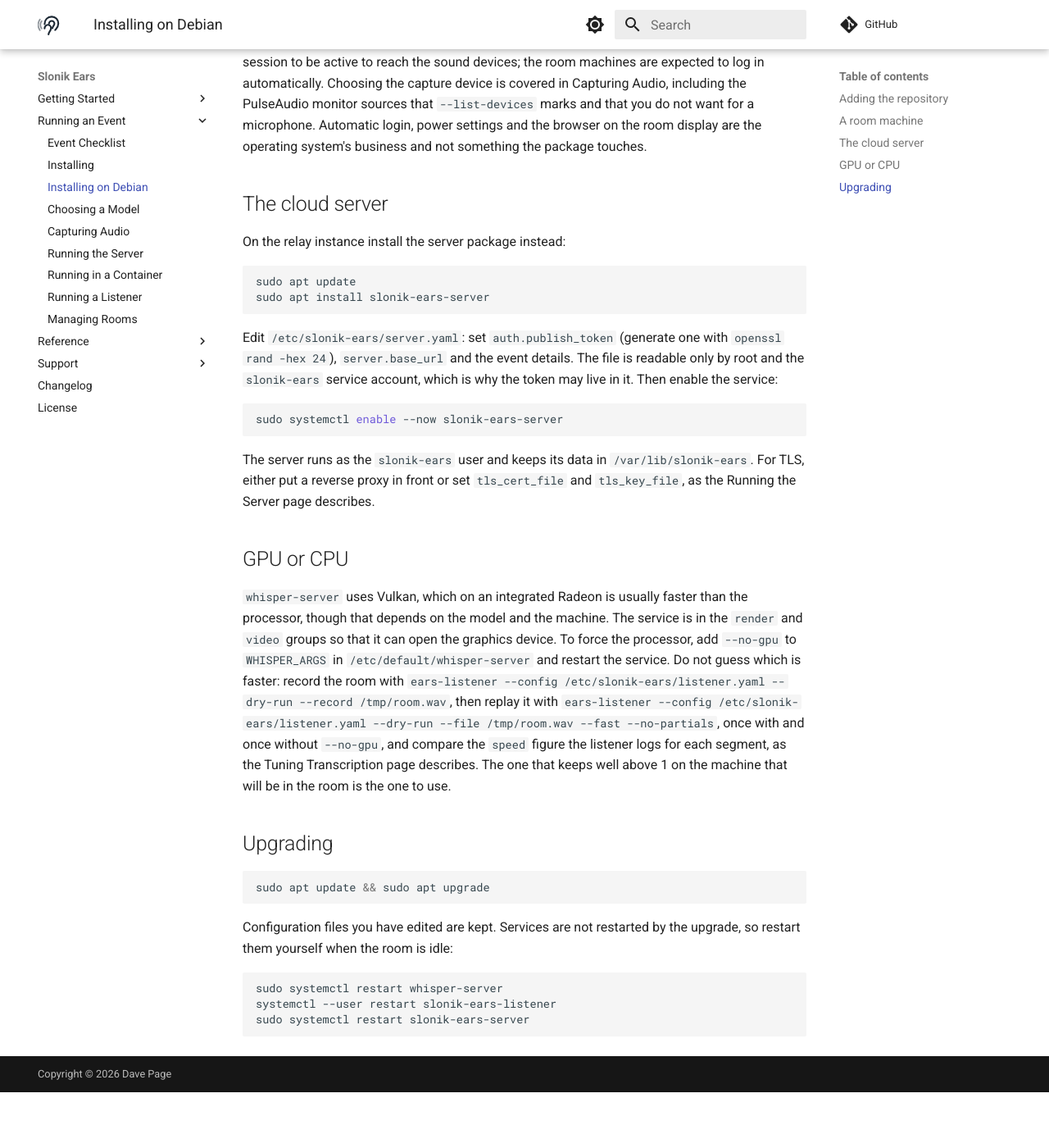
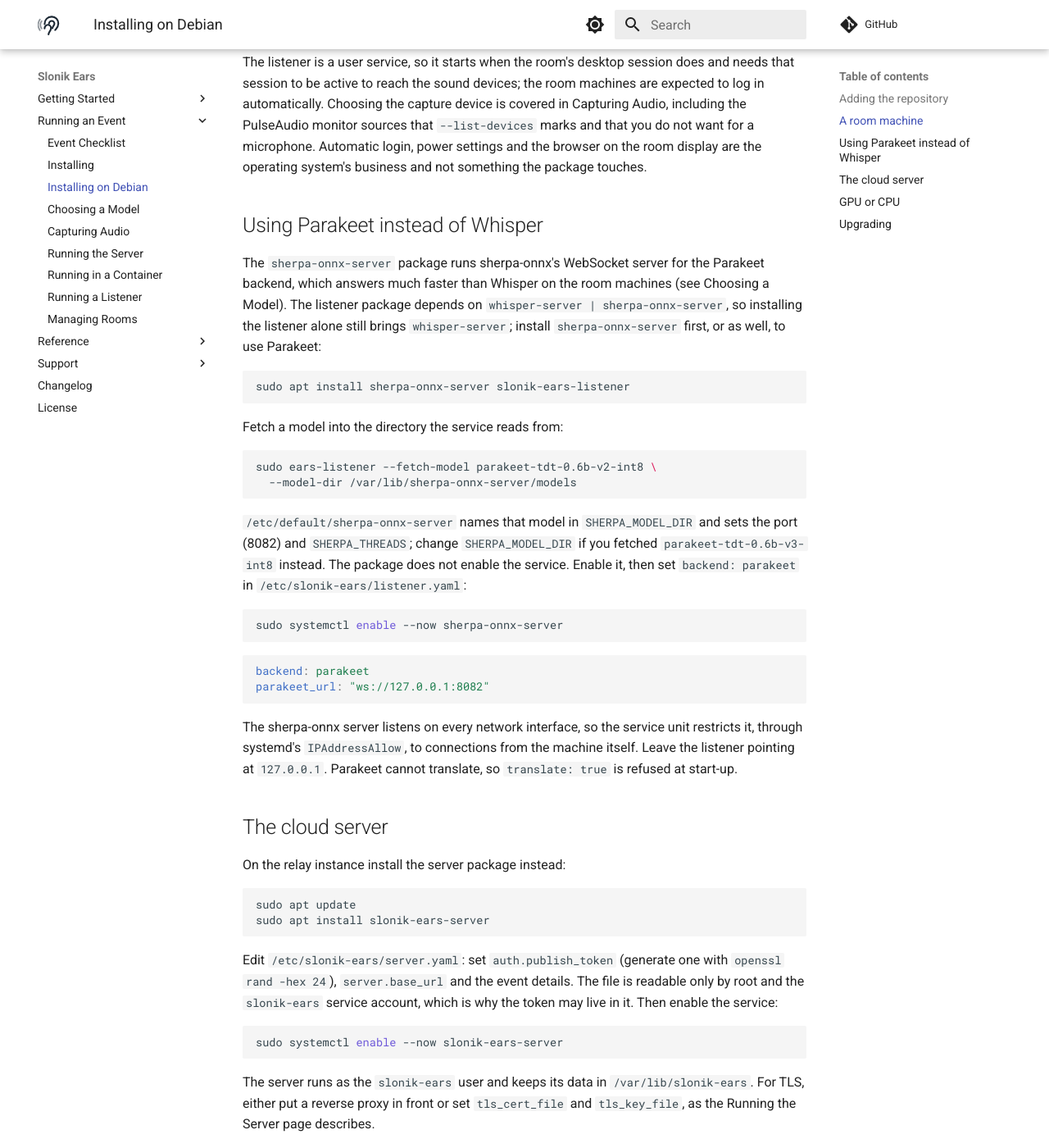
Before and after one commit to dpage/slonik-ears, an MkDocs documentation site: the page built from docs/debian.md, in a window 1280 px wide and 1400 px high, scrolled down 1531 px. Shown: the whole window at 82% size. Built offline with MkDocs 1.6.1 and Material for MkDocs 9.7.7, drawn with Linux system fonts in a browser that asks for light colours; comment, search, counter and statistics services are not loaded; before the commit the page ends 2863 px from its top, so only the background shows below that; some of the changed text lies outside the part shown.

Commit message:
Document the Parakeet backend

````diff
--- a/docs/debian.md
+++ b/docs/debian.md
@@ -1,12 +1,13 @@
 # Installing on Debian
 
 Debian 13 (trixie) machines can install Slonik Ears from a signed apt
-repository instead of building it. There are three packages:
+repository instead of building it. There are four packages:
 `slonik-ears-listener` for a room machine, which pulls in
-`whisper-server` (whisper.cpp built with Vulkan support), and
-`slonik-ears-server` for the relay on a cloud instance. The listener and
-`whisper-server` are built for amd64; the server is built for amd64 and
-arm64.
+`whisper-server` (whisper.cpp built with Vulkan support) or
+`sherpa-onnx-server` (for the Parakeet backend), and
+`slonik-ears-server` for the relay on a cloud instance. The listener,
+`whisper-server` and `sherpa-onnx-server` are built for amd64; the
+server is built for amd64 and arm64.
 
 No package enables or starts a service, and none downloads a model. You
 edit the configuration first and then turn things on, which keeps an
@@ -83,6 +84,47 @@
 Automatic login, power settings and the browser on the room display are
 the operating system's business and not something the package touches.
 
+## Using Parakeet instead of Whisper
+
+The `sherpa-onnx-server` package runs sherpa-onnx's WebSocket server for
+the Parakeet backend, which answers much faster than Whisper on the room
+machines (see Choosing a Model). The listener package depends on
+`whisper-server | sherpa-onnx-server`, so installing the listener alone
+still brings `whisper-server`; install `sherpa-onnx-server` first, or as
+well, to use Parakeet:
+
+```bash
+sudo apt install sherpa-onnx-server slonik-ears-listener
+```
+
+Fetch a model into the directory the service reads from:
+
+```bash
+sudo ears-listener --fetch-model parakeet-tdt-0.6b-v2-int8 \
+  --model-dir /var/lib/sherpa-onnx-server/models
+```
+
+`/etc/default/sherpa-onnx-server` names that model in `SHERPA_MODEL_DIR`
+and sets the port (8082) and `SHERPA_THREADS`; change `SHERPA_MODEL_DIR`
+if you fetched `parakeet-tdt-0.6b-v3-int8` instead. The package does not
+enable the service. Enable it, then set `backend: parakeet` in
+`/etc/slonik-ears/listener.yaml`:
+
+```bash
+sudo systemctl enable --now sherpa-onnx-server
+```
+
+```yaml
+backend: parakeet
+parakeet_url: "ws://127.0.0.1:8082"
+```
+
+The sherpa-onnx server listens on every network interface, so the
+service unit restricts it, through systemd's `IPAddressAllow`, to
+connections from the machine itself. Leave the listener pointing at
+`127.0.0.1`. Parakeet cannot translate, so `translate: true` is
+refused at start-up.
+
 ## The cloud server
 
 On the relay instance install the server package instead:
@@ -134,6 +176,7 @@
 
 ```bash
 sudo systemctl restart whisper-server
+sudo systemctl restart sherpa-onnx-server
 systemctl --user restart slonik-ears-listener
 sudo systemctl restart slonik-ears-server
 ```
````
Also changed, not shown: docs/changelog.md (+5 -0 lines), docs/listener_reference.md (+21 -3 lines), docs/models.md (+31 -0 lines), 1 other file.
